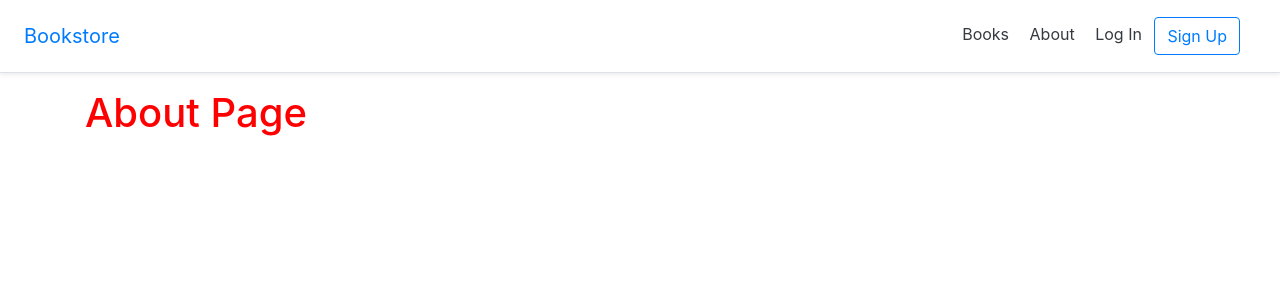
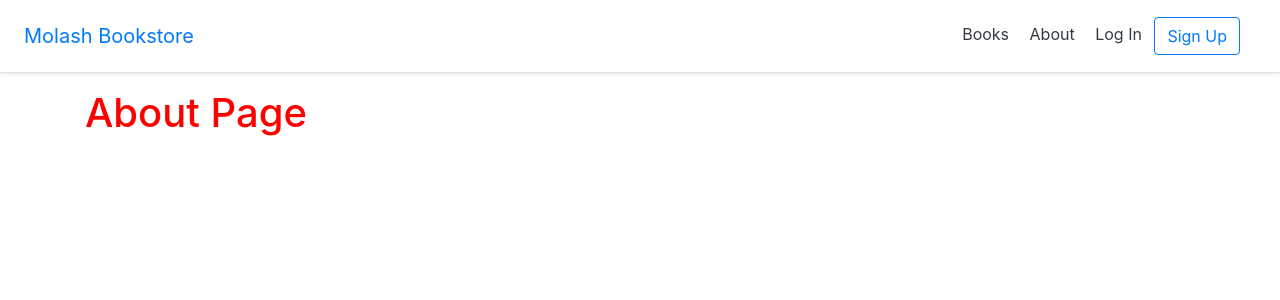
Before and after one commit to Shalom91/Molash_Bookstore, a Django app: page /about/ in a window 1280 px wide. Shown: the top 300 px of the page. Run offline with Django 3.2, Linux system fonts and the light colour scheme; parts of the project's set-up code (start-up, migrations or seed data) failed here and were passed over; some libraries are stand-ins or nearby versions.

```diff
--- a/templates/_base.html
+++ b/templates/_base.html
@@ -14,7 +14,7 @@
         <div class="d-flex flex-column flex-md-row align-items-center p-3 px-md-4
         mb-3 bg-white border-bottom shadow-sm">
          <a href="{% url 'home' %}" class="navbar-brand my-0 mr-md-auto
-         font-weight-normal">Bookstore</a>
+         font-weight-normal">Molash Bookstore</a>
          <nav class="my-2 my-md-0 mr-md-3">
            <a class="p-2 text-dark" href="{% url 'book_list' %}">Books</a>
            <a class="p-2 text-dark" href="{% url 'about' %}">About</a>
--- a/templates/books/book_list.html
+++ b/templates/books/book_list.html
@@ -5,9 +5,12 @@
 
 
 {% block content %}
+<!-- {% if not perms.books.special_status %} -->
+<!-- {% endif %} -->
    {% for book in book_list %}
     <div>
         <h2><a href="{{ book.get_absolute_url }}">{{ book.title }}</a></h2>
+        <a class="btn btn-success" href="% url 'orders' %">Buy Book</a>
     </div>
     {% endfor %}
 {% endblock content %}
```
